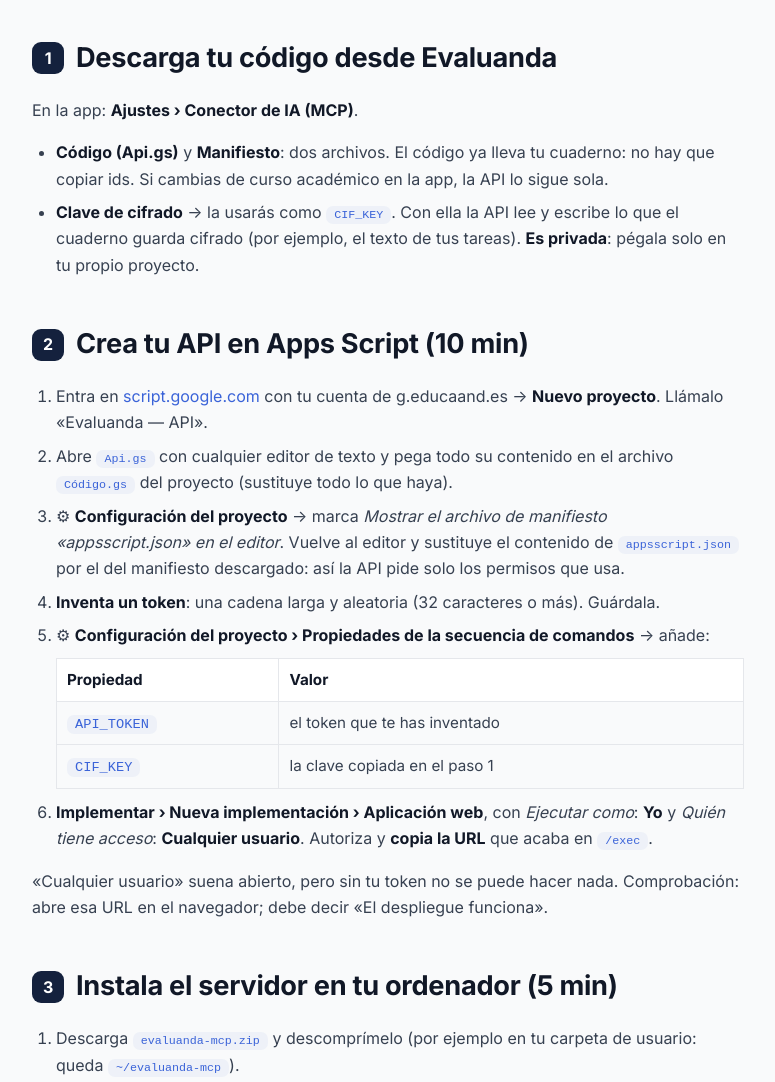
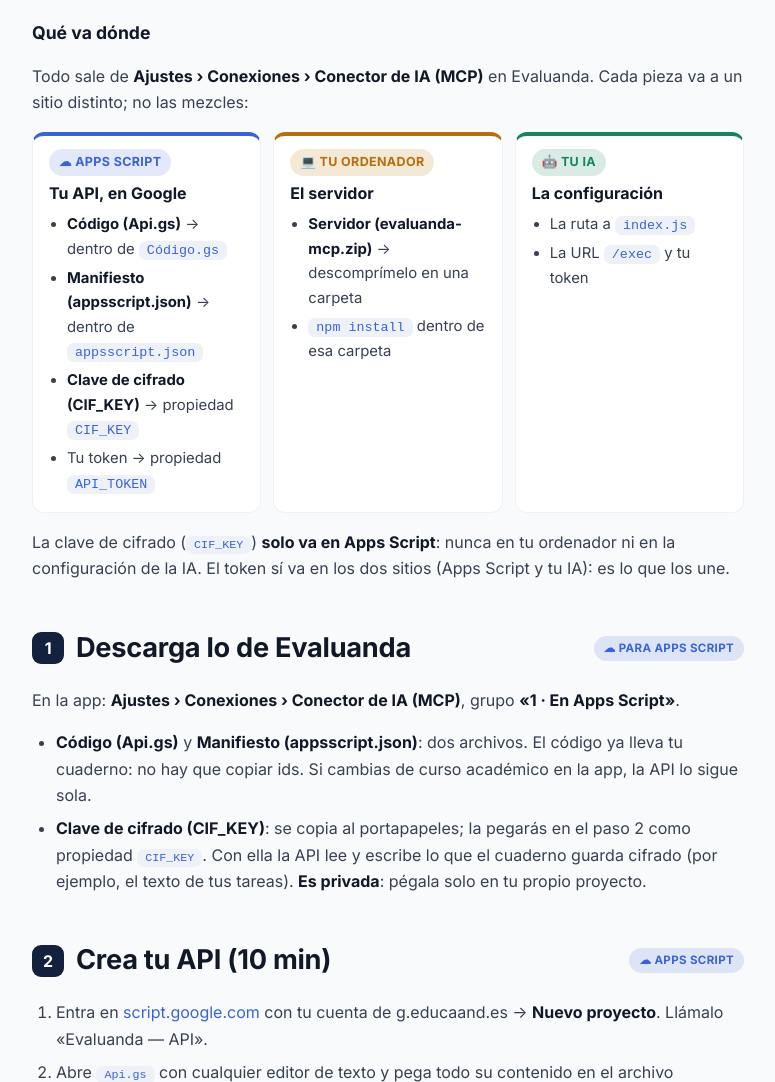
Before and after one commit to evaluanda/evaluanda.github.io, a plain HTML site: page conectar-ia.html in a window 1280 px wide. Shown: the part 980-2062 px from the top of the page, without its empty margins (252-1027 px from the left). Drawn offline with Linux system fonts and the light colour scheme.

Commit message:
Conectar IA: qué va en Apps Script, en tu ordenador y en tu IA; CIF_KEY y botón del zip (#73)
Claude-Session: https://claude.ai/code/session_01RpnjHzoksKhd1r19qfpBoS

Co-authored-by: Claude <noreply@anthropic.com>

```diff
--- a/conectar-ia.html
+++ b/conectar-ia.html
@@ -75,6 +75,19 @@
   table{border-collapse:collapse; width:100%; margin:10px 0; font-size:.95rem}
   th,td{border:1px solid var(--borde); padding:8px 10px; text-align:left; vertical-align:top}
   th{background:var(--panel); color:var(--tinta)}
+  .dest{display:inline-flex; align-items:center; gap:6px; font-size:.78rem; font-weight:700; letter-spacing:.03em; text-transform:uppercase; padding:3px 10px; border-radius:999px; vertical-align:middle}
+  .dest-gas{background:color-mix(in srgb,var(--acento) 14%,transparent); color:var(--acento)}
+  .dest-pc{background:color-mix(in srgb,var(--naranja) 16%,transparent); color:var(--naranja)}
+  .dest-ia{background:color-mix(in srgb,var(--verde) 16%,transparent); color:var(--verde)}
+  h2 .dest{margin-left:auto; font-size:.72rem}
+  .mapa{display:grid; grid-template-columns:repeat(auto-fit,minmax(210px,1fr)); gap:12px; margin:14px 0}
+  .mapa div{background:var(--panel); border:1px solid var(--borde-suave); border-top:4px solid var(--acento); border-radius:12px; padding:12px 16px}
+  .mapa .pc{border-top-color:var(--naranja)} .mapa .ia{border-top-color:var(--verde)}
+  .mapa h4{margin:4px 0 6px; color:var(--tinta); font-size:1rem}
+  .mapa ul{margin:0; padding-left:18px; font-size:.93rem} .mapa li{margin:4px 0}
+  .boton{display:inline-flex; align-items:center; gap:8px; background:var(--acento); color:#fff; font-weight:600; padding:9px 16px; border-radius:10px; margin:6px 0}
+  .boton:hover{filter:brightness(1.08)}
+  @media (max-width:520px){ h2{flex-wrap:wrap} h2 .dest{margin-left:44px} }
   footer{background:var(--panel); border-top:1px solid var(--borde-suave)}
   .pie{text-align:center; padding:28px 0; color:var(--tenue); font-size:.9rem}
 </style>
@@ -123,17 +136,36 @@ tu cuaderno, en tu Drive</code></pre>
       <li>Haber entrado alguna vez en Evaluanda (para que exista tu cuaderno).</li>
     </ul>
 
-    <h2><span class="num">1</span> Descarga tu código desde Evaluanda</h2>
-    <p>En la app: <strong>Ajustes › Conector de IA (MCP)</strong>.</p>
+    <h3>Qué va dónde</h3>
+    <p>Todo sale de <strong>Ajustes › Conexiones › Conector de IA (MCP)</strong> en Evaluanda. Cada pieza va a un
+    sitio distinto; no las mezcles:</p>
+    <div class="mapa">
+      <div><span class="dest dest-gas">☁ Apps Script</span><h4>Tu API, en Google</h4><ul>
+        <li><strong>Código (Api.gs)</strong> → dentro de <code>Código.gs</code></li>
+        <li><strong>Manifiesto (appsscript.json)</strong> → dentro de <code>appsscript.json</code></li>
+        <li><strong>Clave de cifrado (CIF_KEY)</strong> → propiedad <code>CIF_KEY</code></li>
+        <li>Tu token → propiedad <code>API_TOKEN</code></li></ul></div>
+      <div class="pc"><span class="dest dest-pc">💻 Tu ordenador</span><h4>El servidor</h4><ul>
+        <li><strong>Servidor (evaluanda-mcp.zip)</strong> → descomprímelo en una carpeta</li>
+        <li><code>npm install</code> dentro de esa carpeta</li></ul></div>
+      <div class="ia"><span class="dest dest-ia">🤖 Tu IA</span><h4>La configuración</h4><ul>
+        <li>La ruta a <code>index.js</code></li>
+        <li>La URL <code>/exec</code> y tu token</li></ul></div>
+    </div>
+    <p>La clave de cifrado (<code>CIF_KEY</code>) <strong>solo va en Apps Script</strong>: nunca en tu ordenador
+    ni en la configuración de la IA. El token sí va en los dos sitios (Apps Script y tu IA): es lo que los une.</p>
+
+    <h2><span class="num">1</span> Descarga lo de Evaluanda <span class="dest dest-gas">☁ Para Apps Script</span></h2>
+    <p>En la app: <strong>Ajustes › Conexiones › Conector de IA (MCP)</strong>, grupo <strong>«1 · En Apps Script»</strong>.</p>
     <ul>
-      <li><strong>Código (Api.gs)</strong> y <strong>Manifiesto</strong>: dos archivos. El código ya lleva tu
-      cuaderno: no hay que copiar ids. Si cambias de curso académico en la app, la API lo sigue sola.</li>
-      <li><strong>Clave de cifrado</strong> → la usarás como <code>CIF_KEY</code>. Con ella la API lee y escribe
-      lo que el cuaderno guarda cifrado (por ejemplo, el texto de tus tareas). <strong>Es privada</strong>:
-      pégala solo en tu propio proyecto.</li>
+      <li><strong>Código (Api.gs)</strong> y <strong>Manifiesto (appsscript.json)</strong>: dos archivos. El código ya
+      lleva tu cuaderno: no hay que copiar ids. Si cambias de curso académico en la app, la API lo sigue sola.</li>
+      <li><strong>Clave de cifrado (CIF_KEY)</strong>: se copia al portapapeles; la pegarás en el paso 2 como
+      propiedad <code>CIF_KEY</code>. Con ella la API lee y escribe lo que el cuaderno guarda cifrado (por ejemplo,
+      el texto de tus tareas). <strong>Es privada</strong>: pégala solo en tu propio proyecto.</li>
     </ul>
 
-    <h2><span class="num">2</span> Crea tu API en Apps Script (10 min)</h2>
+    <h2><span class="num">2</span> Crea tu API (10 min) <span class="dest dest-gas">☁ Apps Script</span></h2>
     <ol>
       <li>Entra en <a href="https://script.google.com" target="_blank" rel="noopener">script.google.com</a> con tu
       cuenta de g.educaand.es → <strong>Nuevo proyecto</strong>. Llámalo «Evaluanda — API».</li>
@@ -147,8 +179,9 @@ tu cuaderno, en tu Drive</code></pre>
         <table>
           <tr><th>Propiedad</th><th>Valor</th></tr>
           <tr><td><code>API_TOKEN</code></td><td>el token que te has inventado</td></tr>
-          <tr><td><code>CIF_KEY</code></td><td>la clave copiada en el paso 1</td></tr>
+          <tr><td><code>CIF_KEY</code></td><td>la <strong>Clave de cifrado (CIF_KEY)</strong> copiada en el paso 1</td></tr>
         </table>
+        Son dos propiedades, no van en el código: así no acaban en ningún archivo y no se pierden al actualizar.
       </li>
       <li><strong>Implementar › Nueva implementación › Aplicación web</strong>, con <em>Ejecutar como</em>:
       <strong>Yo</strong> y <em>Quién tiene acceso</em>: <strong>Cualquier usuario</strong>. Autoriza y
@@ -157,16 +190,18 @@ tu cuaderno, en tu Drive</code></pre>
     <p>«Cualquier usuario» suena abierto, pero sin tu token no se puede hacer nada. Comprobación: abre esa URL
     en el navegador; debe decir «El despliegue funciona».</p>
 
-    <h2><span class="num">3</span> Instala el servidor en tu ordenador (5 min)</h2>
+    <h2><span class="num">3</span> Instala el servidor (5 min) <span class="dest dest-pc">💻 Tu ordenador</span></h2>
+    <p><a class="boton" href="descargas/evaluanda-mcp.zip" download>⬇ Descargar evaluanda-mcp.zip</a><br>
+    También está en Ajustes › Conector de IA, grupo <strong>«2 · En tu ordenador»</strong>. Esto <strong>no</strong>
+    se sube a Apps Script.</p>
     <ol>
-      <li>Descarga <a href="descargas/evaluanda-mcp.zip" download><code>evaluanda-mcp.zip</code></a> y descomprímelo
-      (por ejemplo en tu carpeta de usuario: queda <code>~/evaluanda-mcp</code>).</li>
+      <li>Descomprime el zip (por ejemplo en tu carpeta de usuario: queda <code>~/evaluanda-mcp</code>).</li>
       <li>En una terminal, dentro de esa carpeta: <code>npm install</code></li>
       <li>Para probarlo, copia <code>config.ejemplo.json</code> a <code>config.json</code>, pon tu URL y tu token,
       y ejecuta <code>npm run comprobar</code>. Debe salir «✓ Conexión correcta».</li>
     </ol>
 
-    <h2><span class="num">4</span> Conéctalo a tu IA (3 min)</h2>
+    <h2><span class="num">4</span> Conéctalo a tu IA (3 min) <span class="dest dest-ia">🤖 Tu IA</span></h2>
     <p>En todos los casos la ruta a <code>index.js</code> debe ser <strong>absoluta</strong>. Después,
     reinicia la aplicación de la IA.</p>
 
@@ -242,7 +277,7 @@ env = { EVALUANDA_URL = "https://script.google.com/macros/s/…/exec", EVALUANDA
         <summary>Algo no funciona</summary>
         <p>«La API no devolvió JSON»: la URL no acaba en <code>/exec</code> o el despliegue no es «Yo /
         Cualquier usuario». «Token incorrecto»: no coincide con <code>API_TOKEN</code>.
-        «Falta CIF_KEY»: añade la clave del paso 1. «Abre la app una vez»: tu cuaderno aún no tiene los últimos cambios. «Acción desconocida» o «anterior al servidor 3.0»: tu código de la API es antiguo, descárgalo de nuevo.
+        «Falta CIF_KEY»: en Apps Script, añade la propiedad <code>CIF_KEY</code> con la Clave de cifrado del paso 1. «Abre la app una vez»: tu cuaderno aún no tiene los últimos cambios. «Acción desconocida» o «anterior al servidor 3.0»: tu código de la API es antiguo, descárgalo de nuevo.
         «Descárgalo de nuevo»: tu código de la API
         ya no entiende tu cuaderno. Si al autorizar te pide permisos de Drive o Calendar, no pegaste el manifiesto. La IA no ve las
         herramientas: la ruta no es absoluta o falta reiniciarla. <code>npm run comprobar</code> te dice
```
